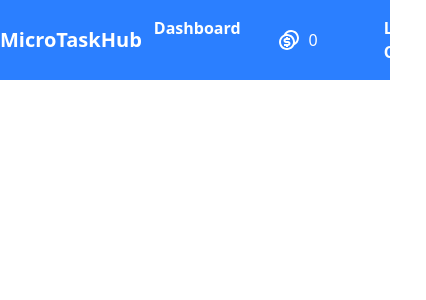
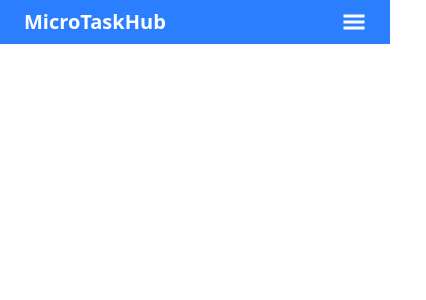
Before and after one commit to Anupam2570632/MicroTaskHub_client, a React (Vite) app: page / in a window 390 px wide. Shown: the top 300 px of the page, 426 px wide, since content can reach past the window. Built offline with nearby package versions, Linux system fonts and the light colour scheme; grey boxes are pictures that could not be loaded.

Commit message:
UPDATE: navbar updated

```diff
--- a/src/Shared/NavBar/Navbar.jsx
+++ b/src/Shared/NavBar/Navbar.jsx
@@ -1,7 +1,16 @@
+import { useState } from "react";
+import { GiHamburgerMenu } from "react-icons/gi";
 import { RiCoinsLine } from "react-icons/ri";
 
 const Navbar = () => {
+  const [isOpen, setIsOpen] = useState(false);
+
+  const handleHamburgerClick = () => {
+    setIsOpen((prev) => !prev);
+  };
+
   const user = true;
+
   const links = (
     <>
       {user ? (
@@ -9,7 +18,7 @@ const Navbar = () => {
           <li className="py-2 px-3 font-bold hover:bg-white duration-200 ease-in cursor-pointer rounded-sm hover:text-blue-500">
             Dashboard
           </li>
-          <li className="flex items-center justify-center gap-2">
+          <li className="flex items-center justify-center gap-2 py-2 px-3">
             <RiCoinsLine className="text-2xl" />
             <div>0</div>
           </li>
@@ -32,7 +41,7 @@ const Navbar = () => {
           <li className="py-2 px-3 font-bold hover:bg-white duration-200 ease-in cursor-pointer rounded-sm hover:text-blue-500">
             Register
           </li>
-          <li className="py-2 px-3 font-bold hover:bg-white duration-200 ease-in cursor-pointer rounded-sm hover:text-blue-500">
+          <li className="py-2 px-3 font-bold text-nowrap hover:bg-white duration-200 ease-in cursor-pointer rounded-sm hover:text-blue-500">
             Watch Demo
           </li>
         </>
@@ -42,9 +51,25 @@ const Navbar = () => {
 
   return (
     <div className="bg-blue-500">
-      <div className="max-w-[1100px] flex items-center justify-between mx-auto py-2">
+      <div className="max-w-[1100px] flex items-center justify-between mx-auto py-2 px-6 relative">
         <h1 className="text-xl font-bold text-white">MicroTaskHub</h1>
-        <ul className="flex gap-6 text-white">{links}</ul>
+
+        <div className="md:hidden relative">
+          <GiHamburgerMenu
+            onClick={handleHamburgerClick}
+            className="text-2xl text-white cursor-pointer"
+          />
+
+          <ul
+            className={`absolute right-0 p-2 mt-2 bg-blue-500 text-white items-center rounded-md shadow-md flex flex-col gap-2 overflow-hidden transition-all duration-300 ease-in-out ${
+              isOpen ? "max-h-96 opacity-100" : "max-h-0 opacity-0"
+            }`}
+          >
+            {links}
+          </ul>
+        </div>
+
+        <ul className="gap-6 text-white hidden md:flex">{links}</ul>
       </div>
     </div>
   );
```
